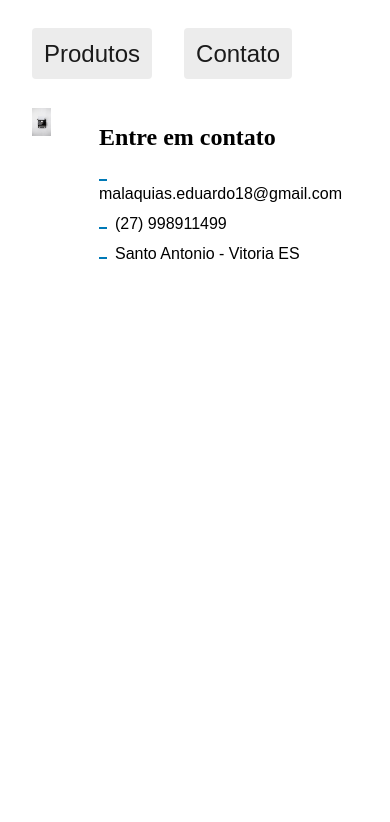
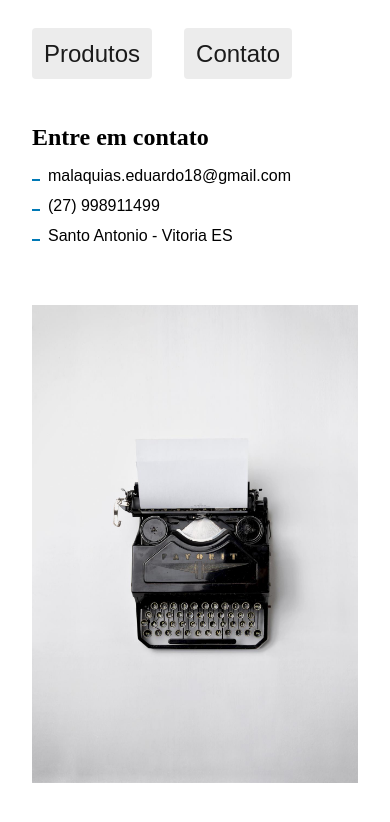
Before and after one commit to EduardoRRMalaquias/Projeto_Ranek, a React (Vite) app: page /contato in a window 390 px wide. Shown: the top 822 px of the page. Built offline with nearby package versions, Linux system fonts and the light colour scheme.

Commit message:
responsividade

```diff
--- a/src/Contato/Contato.module.css
+++ b/src/Contato/Contato.module.css
@@ -5,7 +5,7 @@
 }
 
 .informacoes {
-  padding: 16px;
+  padding: 16px 0;
 }
 
 .informacoes h1 {
@@ -25,3 +25,14 @@
   background-color: var(--cor-p);
   margin-right: 8px;
 }
+
+@media (max-width: 620px) {
+  .contato {
+    grid-template-columns: 1fr;
+  }
+
+  .informacoes {
+    grid-column: 1;
+    grid-row: 1;
+  }
+}
--- a/src/Produto/produto.module.css
+++ b/src/Produto/produto.module.css
@@ -49,3 +49,14 @@
     transform: rotate(360deg); /* Finaliza em 360 graus */
   }
 }
+
+@media (max-width: 460px) {
+  .produto {
+    grid-template-columns: 1fr;
+  }
+
+  .informacoes {
+    grid-column: 1;
+    grid-row: 1;
+  }
+}
--- a/src/Produtos/Produtos.module.css
+++ b/src/Produtos/Produtos.module.css
@@ -3,3 +3,15 @@
   grid-template-columns: 1fr 1fr 1fr;
   gap: 32px;
 }
+
+@media (max-width: 600px) {
+  .listaProdutos {
+    grid-template-columns: 1fr 1fr;
+  }
+}
+
+@media (max-width: 400px) {
+  .listaProdutos {
+    grid-template-columns: 1fr;
+  }
+}
```
